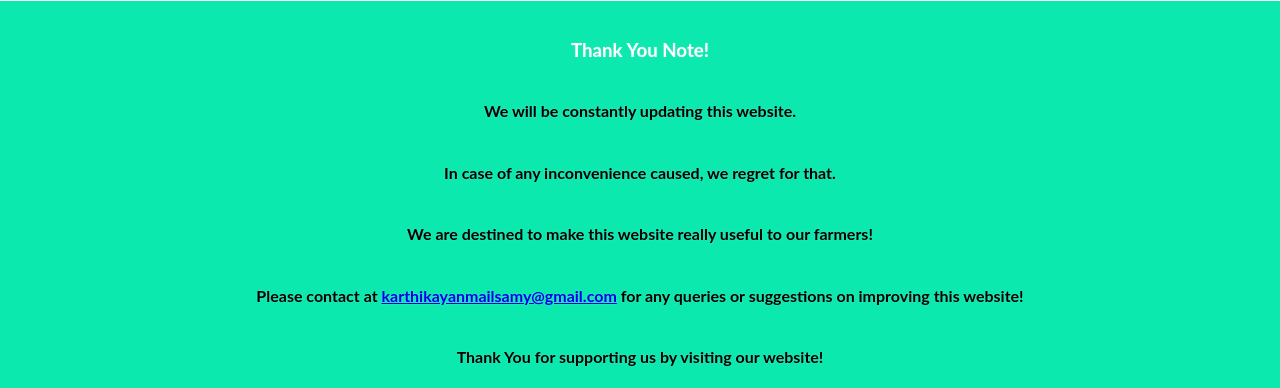
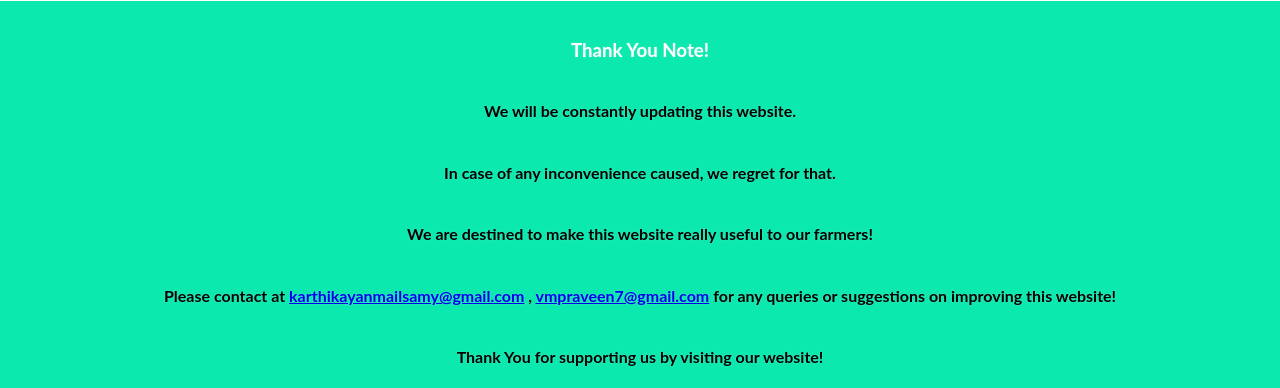
Before and after one commit to VmPraveen/PLEN, a Flask app: page / in a window 1280 px wide. Shown: the part 2092-2480 px from the top of the page. Run offline with Flask 2, Linux system fonts and the light colour scheme.

Commit message:
Update upload.html

```diff
--- a/templates/upload.html
+++ b/templates/upload.html
@@ -159,6 +159,6 @@
   <h4>We will be constantly updating this website.</h4>
   <h4>In case of any inconvenience caused, we regret for that.</h4>
   <h4>We are destined to make this website really useful to our farmers!</h4>
-  <h4>Please contact at <a href="mailto:karthikayanmailsamy@gmail.com">karthikayanmailsamy@gmail.com</a> for any queries or suggestions on improving this website!</h4>
+  <h4>Please contact at <a href="mailto:karthikayanmailsamy@gmail.com">karthikayanmailsamy@gmail.com</a> , <a href="mailto:vmpraveen7@gmail.com">vmpraveen7@gmail.com</a> for any queries or suggestions on improving this website!</h4>
   <h4>Thank You for supporting us by visiting our website!</h4>
 </body>
```
